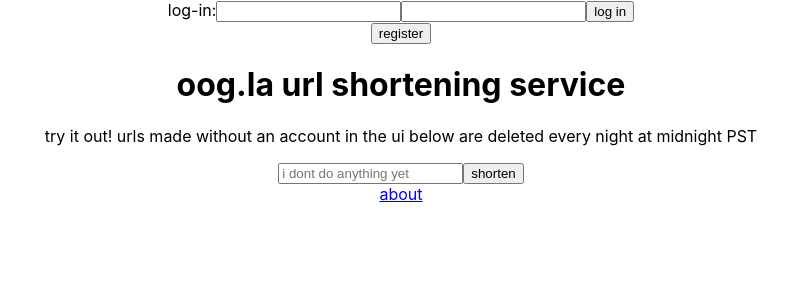
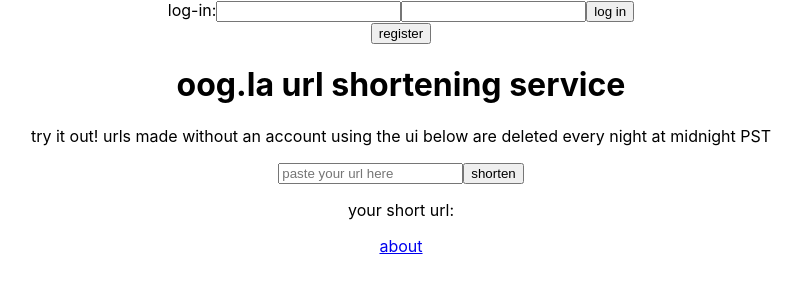
Before and after one commit to huntertread/theoog-client, a React (Create React App) app: page / in a window 1280 px wide. Both pictures are taken after a click on the button "shorten". Shown: the top 300 px of the page, without its empty margins (239-1037 px from the left). Built offline with nearby package versions, Linux system fonts and the light colour scheme; no server answers.

Commit message:
updated app component to allow creating anon url on site homepage

```diff
--- a/src/App.js
+++ b/src/App.js
@@ -16,12 +16,16 @@ class App extends Component {
       userid: '1',
       registered: true,
       createdAnon: false,
+      anonUrlSubmit: '',
+      anonUrlReturn: [],
       urls: []
     }
     this.setLogIn = this.setLogIn.bind(this)
     this.setRegistered = this.setRegistered.bind(this)
     this.setUser = this.setUser.bind(this)
     this.getAllUrls = this.getAllUrls.bind(this)
+    this.submitAnon = this.submitAnon.bind(this)
+    this.handleChange = this.handleChange.bind(this)
   }
 
   setLogIn() {
@@ -46,6 +50,22 @@ class App extends Component {
       })
   }
 
+  handleChange(event) {
+    this.setState({[event.target.name]: event.target.value})
+  }
+
+  submitAnon() {
+    axios.post('/', {
+      owner: this.state.userid,
+      originalurl: this.state.anonUrlSubmit,
+      shorturl: this.state.shorturl
+    })
+      .then((response) => {
+        this.setState({anonUrlReturn: response.data[0]})
+        console.log(this.state.anonUrlReturn)
+      })
+  }
+
   componentDidMount() {
     this.getAllUrls()
   }
@@ -62,15 +82,28 @@ class App extends Component {
           <ExistingUrlContainer urls={this.state.urls}/>
         </div>
     } else if (this.state.loggedIn === false) {
-      content =
+      if (this.state.anonUrlReturn.length === 0) {
+        content =
         <div>
           <LogIn setLogIn={this.setLogIn} loggedIn={this.state.loggedIn} setUser={this.setUser} activeUserName={this.state.username}/>
           <Register setRegistered={this.setRegistered} registered={this.state.registered} setLogIn={this.setLogIn} setUser={this.setUser}/>
           <h1>oog.la url shortening service</h1>
-          <p>try it out! urls made without an account in the ui below are deleted every night at midnight PST</p>
-          <input type="text" placeholder="i dont do anything yet"/>
-          <button>shorten</button>
+          <p>try it out! urls made without an account using the ui below are deleted every night at midnight PST</p>
+          <input name="anonUrlSubmit" type="text" placeholder="paste your url here" value={this.state.anonUrlSubmit} onChange={this.handleChange}/>
+          <button onClick={this.submitAnon}>shorten</button>
         </div>
+      } else {
+        content =
+        <div>
+          <LogIn setLogIn={this.setLogIn} loggedIn={this.state.loggedIn} setUser={this.setUser} activeUserName={this.state.username}/>
+          <Register setRegistered={this.setRegistered} registered={this.state.registered} setLogIn={this.setLogIn} setUser={this.setUser}/>
+          <h1>oog.la url shortening service</h1>
+          <p>try it out! urls made without an account using the ui below are deleted every night at midnight PST</p>
+          <input name="anonUrlSubmit" type="text" placeholder="paste your url here" value={this.state.anonUrlSubmit} onChange={this.handleChange}/>
+          <button onClick={this.submitAnon}>shorten</button>
+          <p>your short url: {this.state.anonUrlReturn.originalurl}</p>
+        </div>
+      }
     }
 
     return (
```
